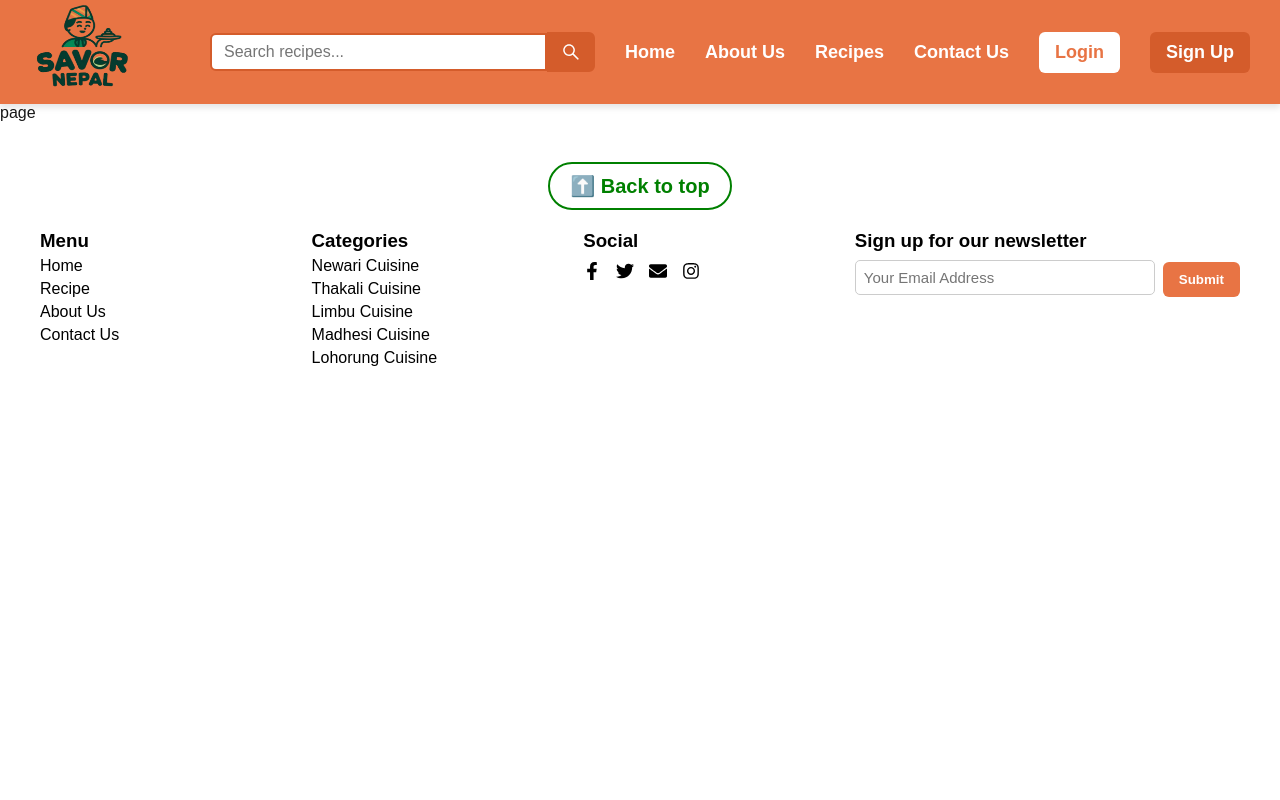
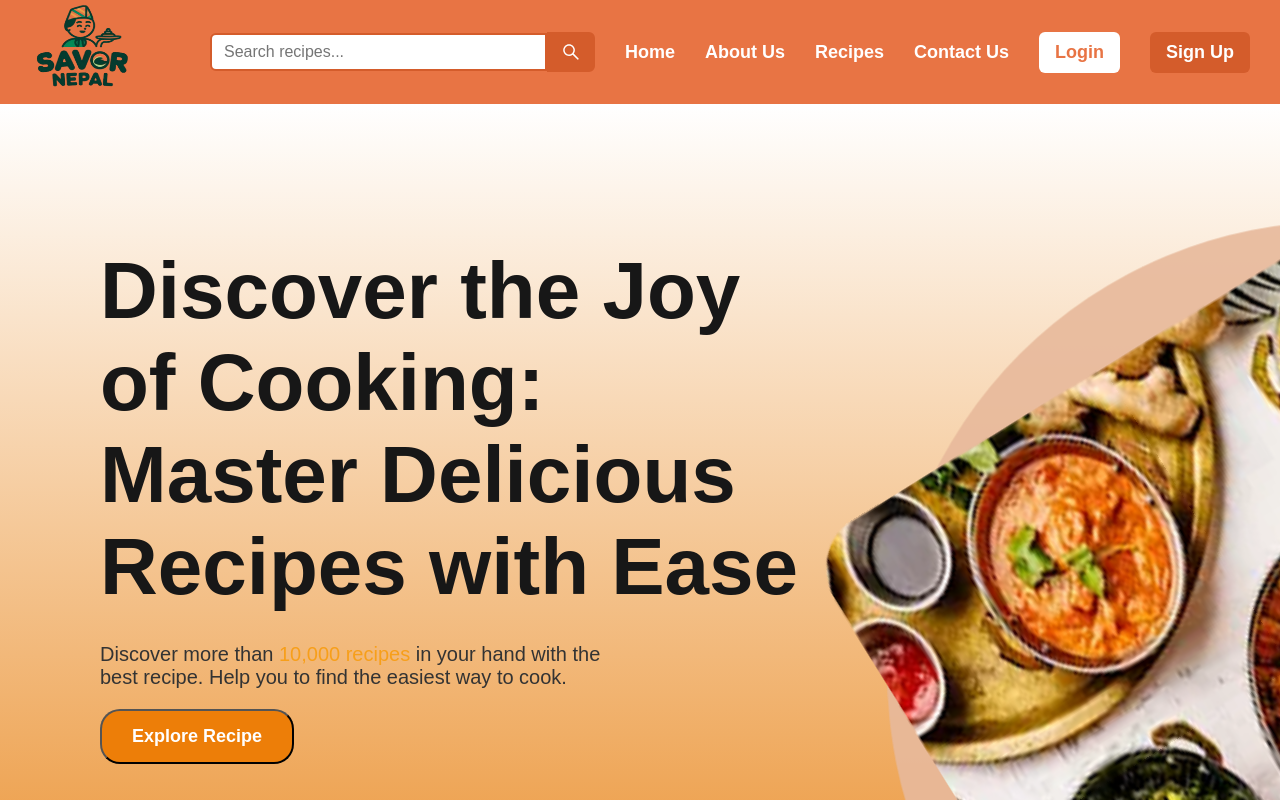
Before and after one commit to samrat-dotel/SavorNepal, a Next.js app in the folder sn-frontend/: page / in a window 1280 px wide. Shown: the top 800 px of the page. Built offline with nearby package versions, Linux system fonts and the light colour scheme.

Commit message:
add homepage and modify footer

```diff
--- a/sn-frontend/app/(general)/page.tsx
+++ b/sn-frontend/app/(general)/page.tsx
@@ -1,8 +1,13 @@
+"use client";
+
 import React from 'react'
+import Home from '@/components/pages/Home/Home';
 
 const page = () => {
   return (
-    <div>page</div>
+    <div>
+      <Home />
+    </div>
   )
 }
 
--- a/sn-frontend/components/Footer.module.css
+++ b/sn-frontend/components/Footer.module.css
@@ -17,13 +17,13 @@
     border-radius: 25px;
     font-size: 20px;
     font-weight: bold;
-    cursor: pointer;
     transition: background 0.3s ease-in-out;
 }
 
 .backToTopButton:hover {
     background-color: green;
     color: white;
+    cursor: pointer;
 }
 
 .footerContainer {
--- a/sn-frontend/components/Footer.tsx
+++ b/sn-frontend/components/Footer.tsx
@@ -4,6 +4,7 @@ import React from "react";
 import Link from "next/link";
 import { FaFacebookF, FaTwitter, FaInstagram, FaEnvelope } from "react-icons/fa";
 import styles from "./Footer.module.css";
+import { MdArrowUpward } from "react-icons/md";
 
 const Footer: React.FC = () => {
   return (
@@ -13,7 +14,8 @@ const Footer: React.FC = () => {
         className={styles.backToTopButton}
         onClick={() => window.scrollTo({ top: 0, behavior: 'smooth' })}
       >
-        ⬆️ Back to top
+        <MdArrowUpward size={24} />
+
       </button>
     </div>
 
@@ -42,10 +44,18 @@ const Footer: React.FC = () => {
         <div className={styles.social}>
           <h3>Social</h3>
             <div className={styles.socialIcons}>
+            <Link href="https://www.facebook.com" target="_blank" rel="noopener noreferrer">
               <FaFacebookF />
+            </Link>
+            <Link href="https://www.twitter.com" target="_blank" rel="noopener noreferrer">
               <FaTwitter />
+            </Link>
+            <Link href="mailto:samratdotelij@gmail.com" target="_blank" rel="noopener noreferrer">
               <FaEnvelope />
+            </Link>
+            <Link href="https://www.instagram.com" target="_blank" rel="noopener noreferrer">
               <FaInstagram />
+            </Link>
             </div>
         </div>
 
--- /dev/null
+++ b/sn-frontend/components/pages/Home/Home.module.css
@@ -0,0 +1,152 @@
+.main {
+    display: flex;
+    gap: 400px;
+    width: 100%;
+    height: 100vh;
+    background: linear-gradient(to bottom, #ffffff, #ec983d);
+    animation: fadeIn 1s ease-in;
+}
+
+.container {
+    max-width: 800px;
+    display: flex;
+    flex-direction: column;
+    justify-content: center;
+    margin-left: 100px;
+    animation: slideInLeft 1s ease-out;
+}
+
+.title {
+    font-size: 80px;
+    font-weight: bold;
+    margin-bottom: 30px;
+    animation: popIn 0.8s ease;
+}
+
+.description {
+    font-size: 20px;
+    color: #333;
+    margin-bottom: 20px;
+    animation: fadeIn 1.5s ease;
+    max-width: 530px;
+}
+
+.button {
+    background-color: #ed7e08;
+    color: white;
+    padding: 15px 30px;
+    border-radius: 20px;
+    font-size: 18px;
+    font-weight: bold;
+    text-decoration: none;
+    transition: background-color 0.3s ease, transform 0.3s ease;
+    animation: fadeInUp 1.2s ease;
+    max-width: fit-content;
+}
+
+.button:hover {
+    background-color: #e56e00;
+    background: radial-gradient(circle, #f81291 30%, #af01f3 100%);
+    transform: scale(1.05);
+}
+
+.image {
+    position: relative;
+    margin: 30px;
+}
+
+.homeImage {
+    top: 150px;
+    left: -300px;
+    transform: rotate(-32deg);
+    position: absolute;
+    animation: float 3s ease-in-out infinite;
+}
+
+.circle {
+    left: -360px;
+    top: 90px;
+    position: absolute;
+    background-color: #E7B99B;
+    border-radius: 50%;
+    width: 900px;
+    height: 900px;
+    animation: pulse 5s ease-in-out infinite;
+}
+
+@keyframes fadeIn {
+    from {
+        opacity: 0;
+    }
+
+    to {
+        opacity: 1;
+    }
+}
+
+@keyframes slideInLeft {
+    from {
+        transform: translateX(-100px);
+        opacity: 0;
+    }
+
+    to {
+        transform: translateX(0);
+        opacity: 1;
+    }
+}
+
+@keyframes fadeInUp {
+    from {
+        transform: translateY(20px);
+        opacity: 0;
+    }
+
+    to {
+        transform: translateY(0);
+        opacity: 1;
+    }
+}
+
+@keyframes popIn {
+    0% {
+        transform: scale(0.95);
+        opacity: 0;
+    }
+
+    100% {
+        transform: scale(1);
+        opacity: 1;
+    }
+}
+
+@keyframes float {
+    0% {
+        transform: rotate(-32deg) translateY(0px);
+    }
+
+    50% {
+        transform: rotate(-32deg) translateY(-20px);
+    }
+
+    100% {
+        transform: rotate(-32deg) translateY(0px);
+    }
+}
+
+@keyframes pulse {
+    0% {
+        transform: scale(1);
+        opacity: 0.9;
+    }
+
+    50% {
+        transform: scale(1.05);
+        opacity: 1;
+    }
+
+    100% {
+        transform: scale(1);
+        opacity: 0.9;
+    }
+}
--- /dev/null
+++ b/sn-frontend/components/pages/Home/Home.tsx
@@ -0,0 +1,32 @@
+"use client";
+
+import React from 'react'
+import styles from './Home.module.css'
+import Image from 'next/image';
+
+const Home = () => {
+  return (
+    <main className={styles.main}>
+        <div className={styles.container}>
+            <div className={styles.title}>
+                Discover the Joy of Cooking: Master Delicious Recipes with Ease
+            </div>
+
+            <div className={styles.description}>
+                Discover more than <span style={{color: '#f79f1a'}}>10,000 recipes</span> in your hand with the best recipe. Help you to find the easiest way to cook.
+            </div>
+
+                <button className={styles.button} onClick={() => window.location.href = '/recipes'}>
+                    Explore Recipe
+                </button>
+        </div>
+
+        <div className={styles.image}>
+            <div className={styles.circle}></div>
+            <Image src="/images/home_image.png" alt="Home Image" width={800} height={800} className={styles.homeImage} />
+        </div>
+    </main>
+  )
+}
+
+export default Home
```
Also changed, not shown: sn-frontend/public/images/home_image.png (added). Lines whose indentation alone changed are shown as unchanged.
